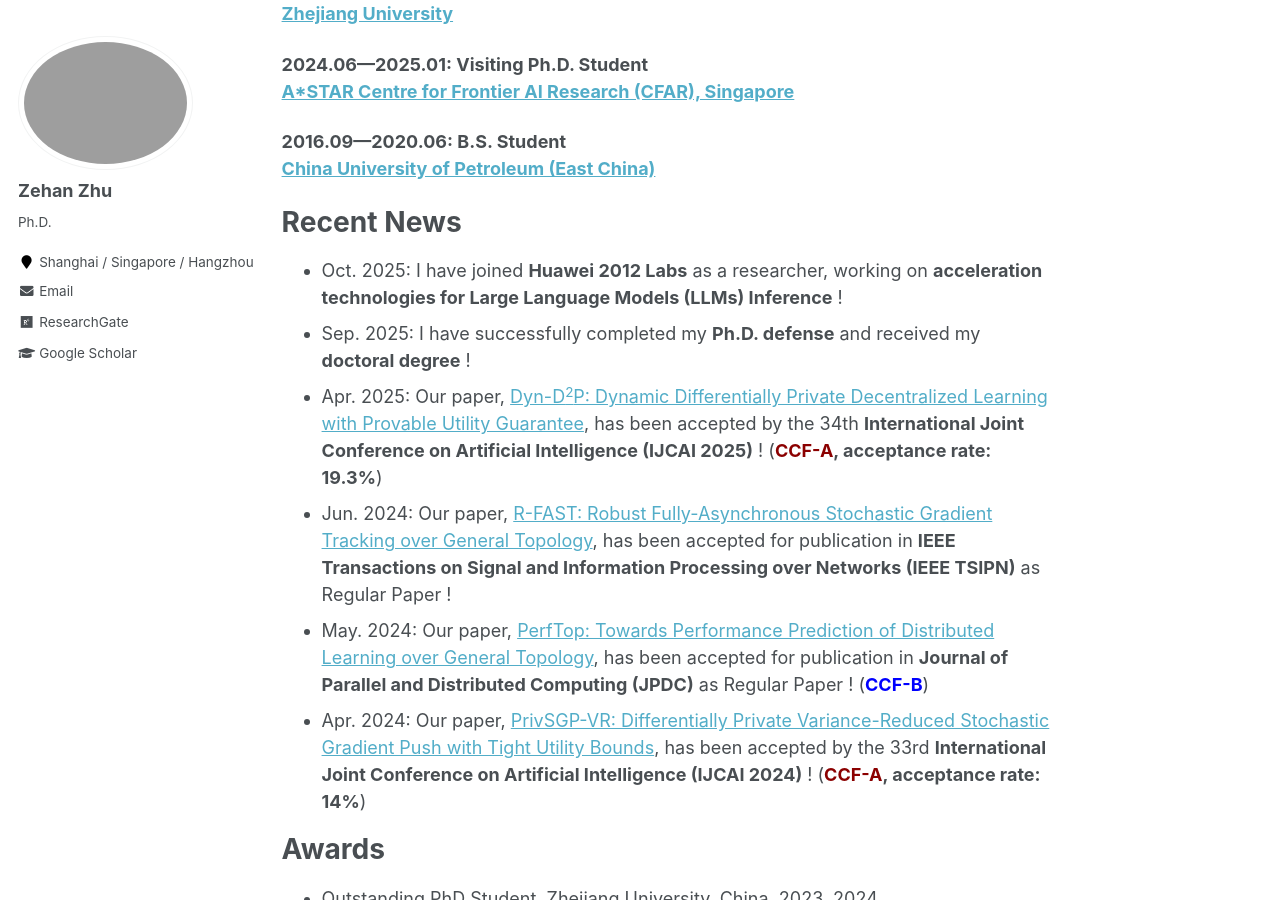
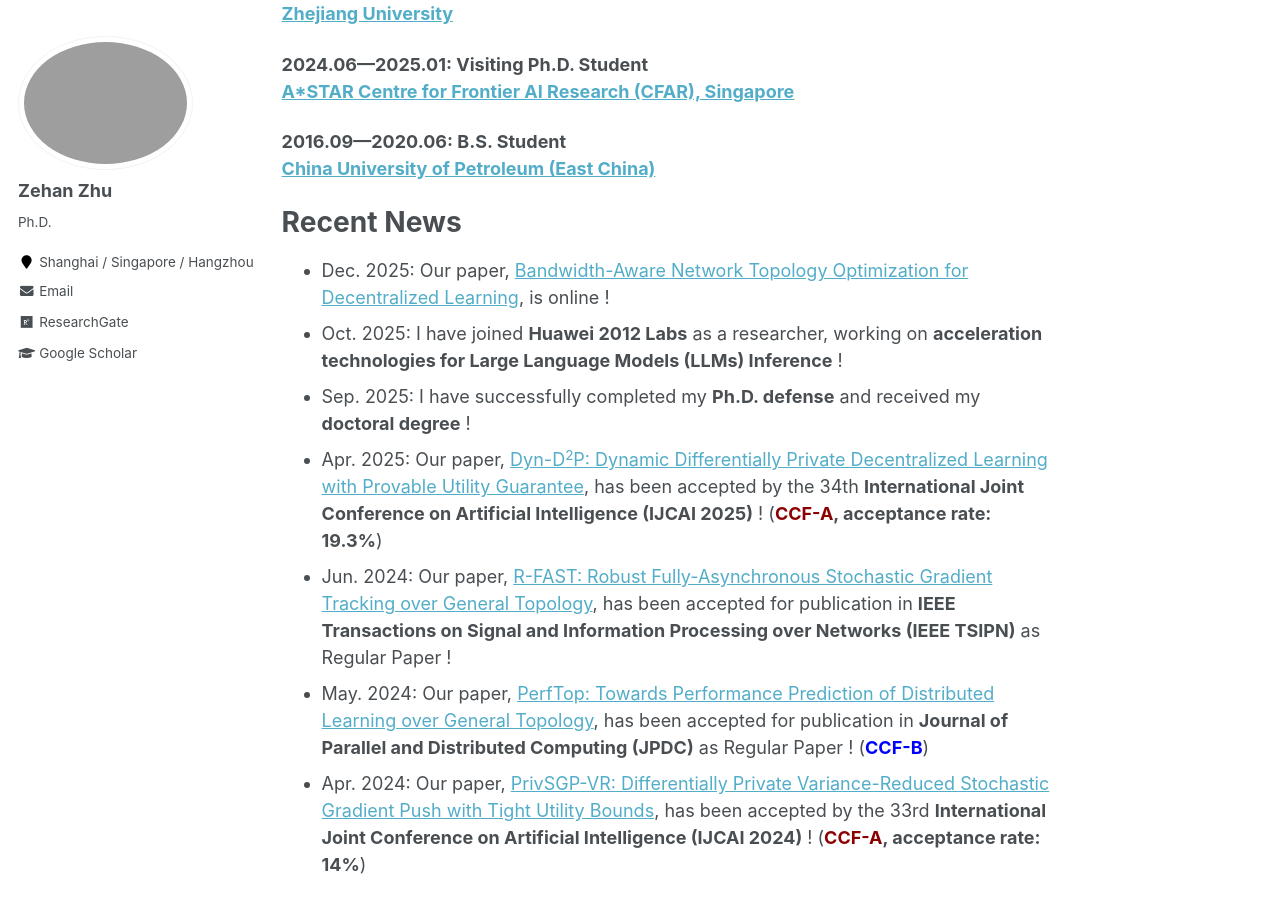
Before and after one commit to zehanzhu/zehanzhu.github.io, a Jekyll site: the page built from _pages/about.md, in a window 1280 px wide and 900 px high, scrolled down 474 px. Built offline with Jekyll 4.4.1, drawn with Linux system fonts in a browser that asks for light colours.

Commit message:
Update about.md

```diff
--- a/_pages/about.md
+++ b/_pages/about.md
@@ -28,6 +28,7 @@ Education Background
 
 Recent News
 ======
+* Dec. 2025: Our paper, [Bandwidth-Aware Network Topology Optimization for Decentralized Learning](https://www.arxiv.org/abs/2512.07536), is online !
 * Oct. 2025: I have joined **Huawei 2012 Labs** as a researcher, working on **acceleration technologies for Large Language Models (LLMs) Inference** !
 * Sep. 2025: I have successfully completed my **Ph.D. defense** and received my **doctoral degree** !
 * Apr. 2025: Our paper, [Dyn-D<sup>2</sup>P: Dynamic Differentially Private Decentralized Learning with Provable Utility Guarantee](https://www.ijcai.org/proceedings/2025/809), has been accepted by the 34th **International Joint Conference on Artificial Intelligence (IJCAI 2025)** ! (**<span style="color:#8B0000">CCF-A</span>, acceptance rate: 19.3%**)
```
